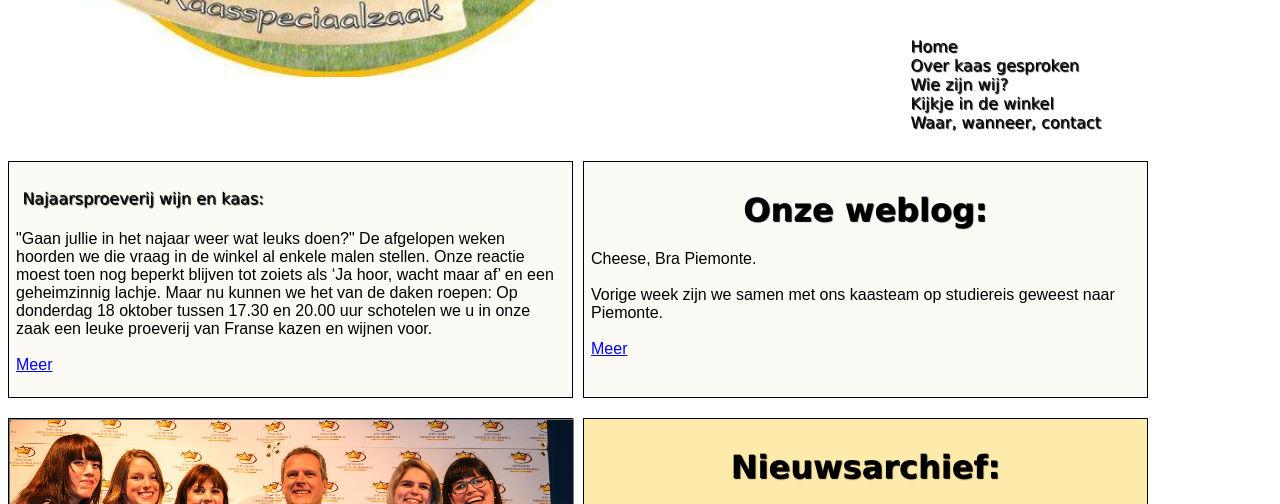
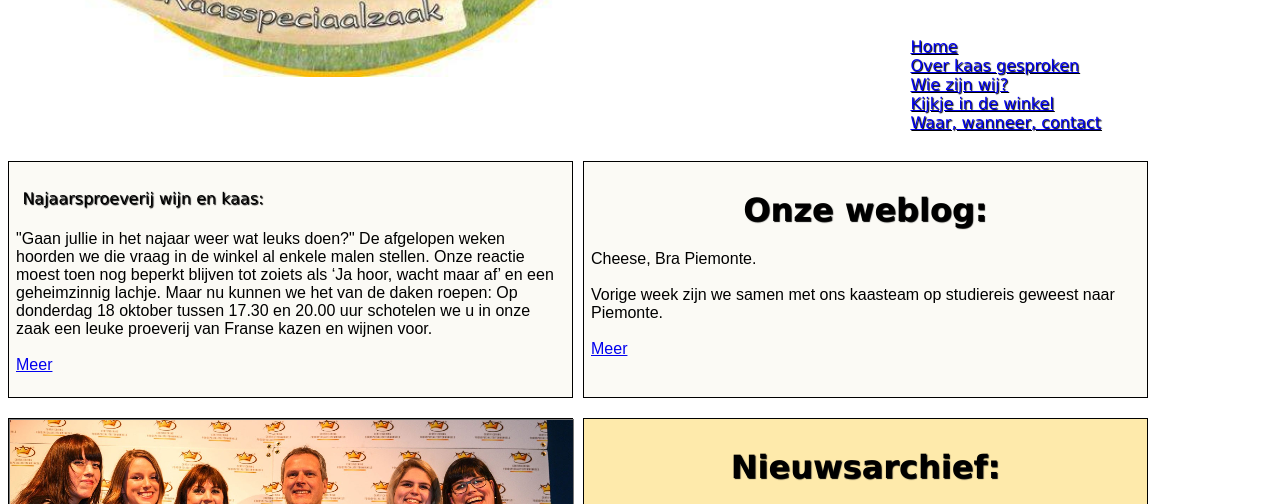
Before and after one commit to YannickKok2/YannickKok2.github.io, a plain HTML site: page index.html in a window 1280 px wide. Shown: the part 225-729 px from the top of the page. Drawn offline with Linux system fonts and the light colour scheme; a web font is replaced by a local one.

Commit message:
Update index.html

```diff
--- a/index.html
+++ b/index.html
@@ -60,12 +60,12 @@
 		</header>
 
 		<div class="menubuttons">
-				<h2>Home <br>
-					Over kaas gesproken  <br>
+				<h2><a href="http://www.kaasspeciaalzaak.nl/">Home</a> <br>
+					<a href="http://www.kaasspeciaalzaak.nl/over_kaas">Over kaas gesproken</a>  <br>
 
-				Wie zijn wij?&nbsp; <br>
-					 Kijkje in de winkel&nbsp; <br>
-					  Waar, wanneer, contact</h2>
+					<a href="http://www.kaasspeciaalzaak.nl/wie_we_zijn">Wie zijn wij?</a>&nbsp; <br>
+					<a href="http://www.kaasspeciaalzaak.nl/in_de_winkel">Kijkje in de winkel</a>&nbsp; <br>
+					<a href="http://www.kaasspeciaalzaak.nl/contact">Waar, wanneer, contact</a></h2>
 
 
 			  </div>
@@ -73,11 +73,11 @@
 
 	    <nav id="menu" class="inactive">
 	    	<ul>
-	    		<li><a href="#news">Home</a></li>
-	    		<li><a href="#about">Wie zijn wij?</a></li>
-	    		<li><a href="#products">Kijkje in de winkel</a></li>
-	    		<li><a href="#shops">Waar, wanneer, contact</a></li>
-	    		<li><a href="#support">Over kaas gesproken</a></li>
+	    		<li><a href="http://www.kaasspeciaalzaak.nl/">Home</a></li>
+	    		<li><a href="http://www.kaasspeciaalzaak.nl/wie_we_zijn">Wie zijn wij?</a></li>
+	    		<li><a href="http://www.kaasspeciaalzaak.nl/in_de_winkel">Kijkje in de winkel</a></li>
+	    		<li><a href="http://www.kaasspeciaalzaak.nl/contact">Waar, wanneer, contact</a></li>
+	    		<li><a href="http://www.kaasspeciaalzaak.nl/over_kaas">Over kaas gesproken</a></li>
 	    	</ul>
 	    </nav>
 	    <main class="grid-item main">
```
